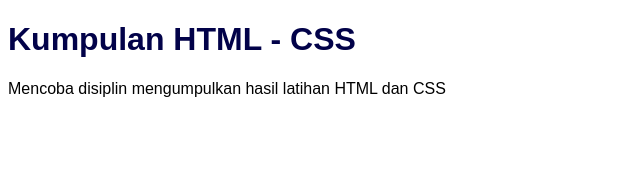
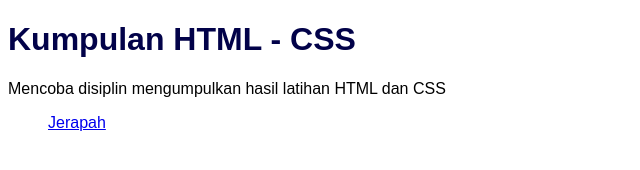
Before and after one commit to pakbig/HTML_CSS, a plain HTML site: page index.html in a window 1280 px wide. Shown: the full height of the page, 0-640 px from the left. Drawn offline with Linux system fonts and the light colour scheme; files whose address does not match are found by name.

Commit message:
index.html add link to jerapah

```diff
--- a/index.html
+++ b/index.html
@@ -14,7 +14,7 @@
     </p>
     <ul>
       <li>
-        <!-- <a href="https://www.google.com" target="_blank">Google</a> -->
+        <a href="/jerapah/index.html" target="_blank">Jerapah</a>
       </li>
     </ul>
 
```
